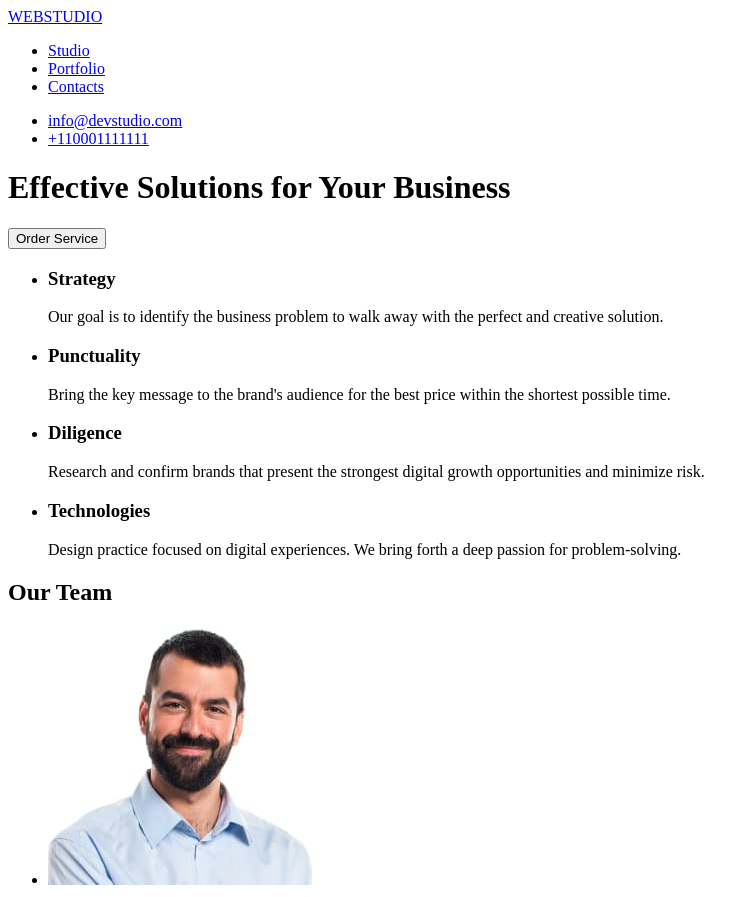
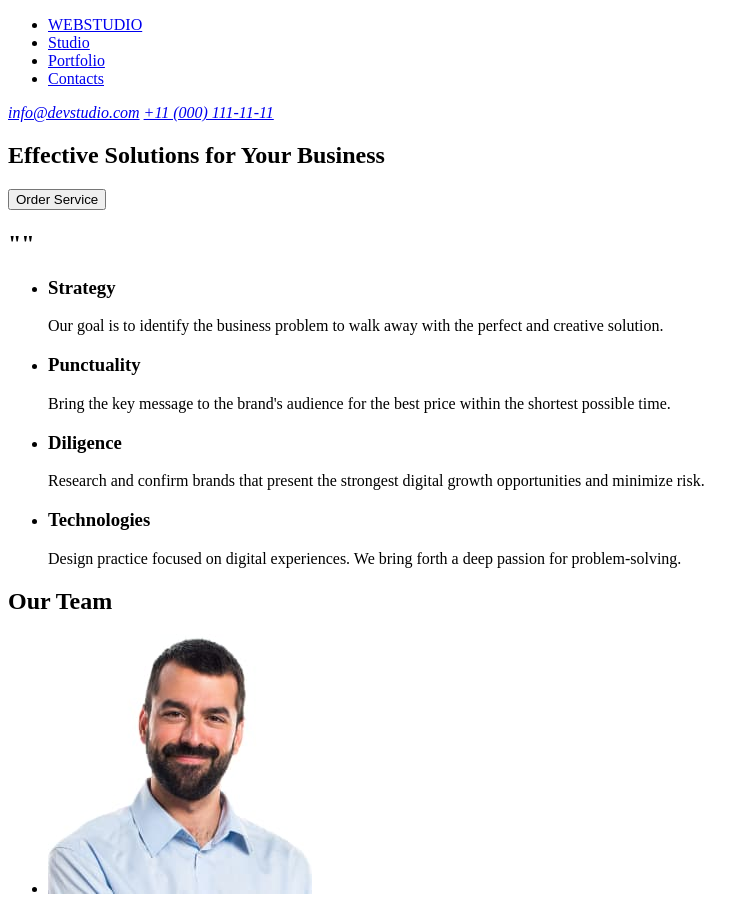
Before and after one commit to Sergii-Sotnikov/goit-markup-hw-01, a plain HTML site: page index.html in a window 1280 px wide. Shown: the top 897 px of the page, without its empty margins (0-754 px from the left). Drawn offline with Linux system fonts and the light colour scheme.

Commit message:
UPD index file

```diff
--- a/index.html
+++ b/index.html
@@ -8,25 +8,30 @@
 <body>
 
     <header>
-        <a href="https://sergii-sotnikov.github.io/goit-markup-hw-01/" class="link">WEBSTUDIO</a>
         <nav>
             <ul>
+                <li><a href="./index.html" class="link">WEBSTUDIO</a></li>
                 <li><a href="#Studio">Studio</a></li>
                 <li><a href="#Portfolio">Portfolio</a></li>
                 <li><a href="#Contacts">Contacts</a></li>
 
             </ul>
         </nav>
-            <ul>
-                <li><a href="mailto:info@devstudio.com">info@devstudio.com</a></li>
-                <li><a href="tel:11(000)111-11-11">+110001111111</a></li>
-            </ul>
+        <address>
+            <a href="mailto:info@devstudio.com">info@devstudio.com</a>
+            <a href="tel:110001111111">+11 (000) 111-11-11</a>
+        </address>
     </header>
 
     <main>
-        <h1>Effective Solutions for Your Business</h1>
-        <button type="button">Order Service</button>
         <section>
+            <h1>Effective Solutions for Your Business</h1>
+            <button type="button">Order Service</button>
+        </section>
+
+
+        <section>
+            <h2>""</h2>
             <ul>
                 <li>
                     <h3>Strategy</h3>
@@ -46,6 +51,7 @@
                 </li>
             </ul>
         </section>
+
         <section>
             <h2>Our Team</h2>
             <ul>
@@ -74,7 +80,7 @@
     </main>
 
     <footer>
-        <a href="https://sergii-sotnikov.github.io/goit-markup-hw-01/" class="link">WEBSTUDIO</a>
+        <a href="./index.html" class="link">WEBSTUDIO</a>
         <p>Increase the flow of customers and sales for your business with digital marketing & growth solutions.</p>
     </footer>
 </body>
```
